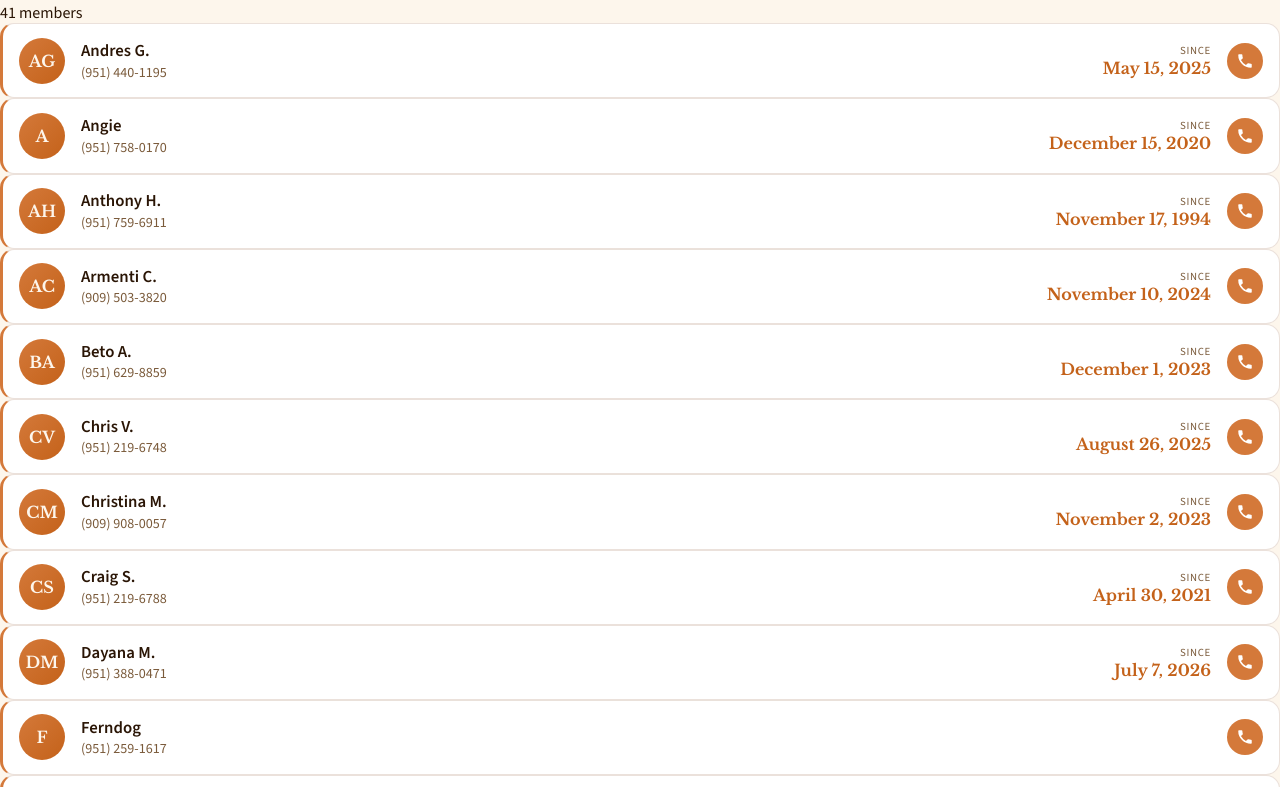
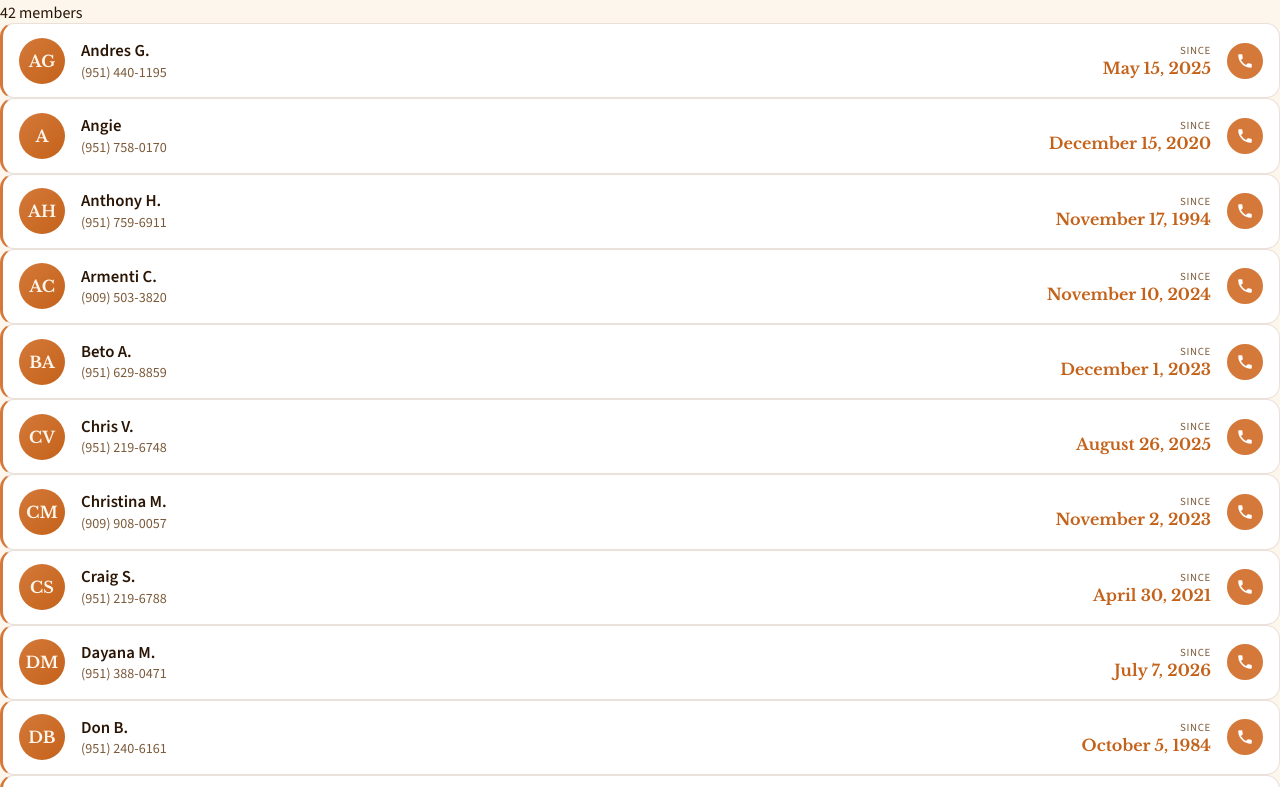
Before and after one commit to VectorM77/AttitudeAdjustPhoneList, a plain HTML site: page index.html in a window 1280 px wide. Shown: the part 501-1288 px from the top of the page. Drawn offline with nearby package versions, Linux system fonts and the light colour scheme.

Commit message:
Update index.html

```diff
--- a/index.html
+++ b/index.html
@@ -451,6 +451,11 @@ const members = [
     "sober": "July 7, 2026"
   },
   {
+    "name": "Don B.",
+    "phone": "(951) 240-6161",
+    "sober": "October 5, 1984"
+  },
+  {
     "name": "Ferndog",
     "phone": "(951) 259-1617",
     "sober": ""
@@ -612,7 +617,7 @@ const members = [
   }
 ];
 
-const LAST_UPDATED = "November 6, 2026";
+const LAST_UPDATED = "November 14, 2026";
 
 function getInitials(name) {
   const parts = name.replace(/\(.*?\)/g, '').trim().split(/\s+/);
```
